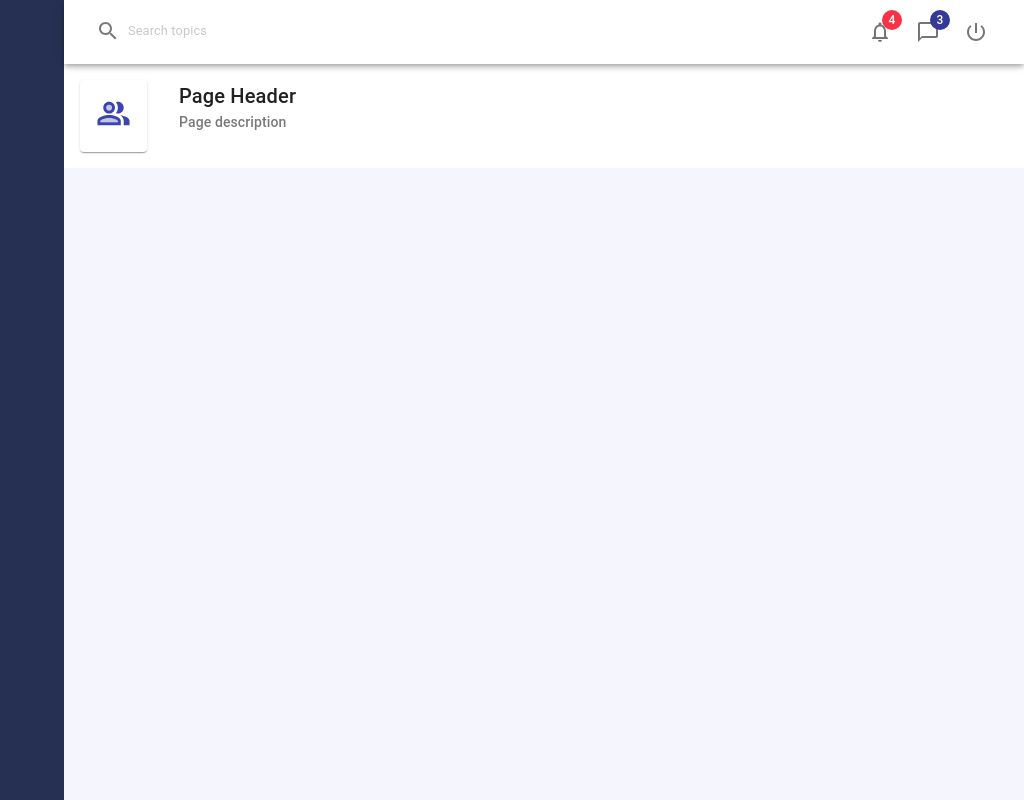
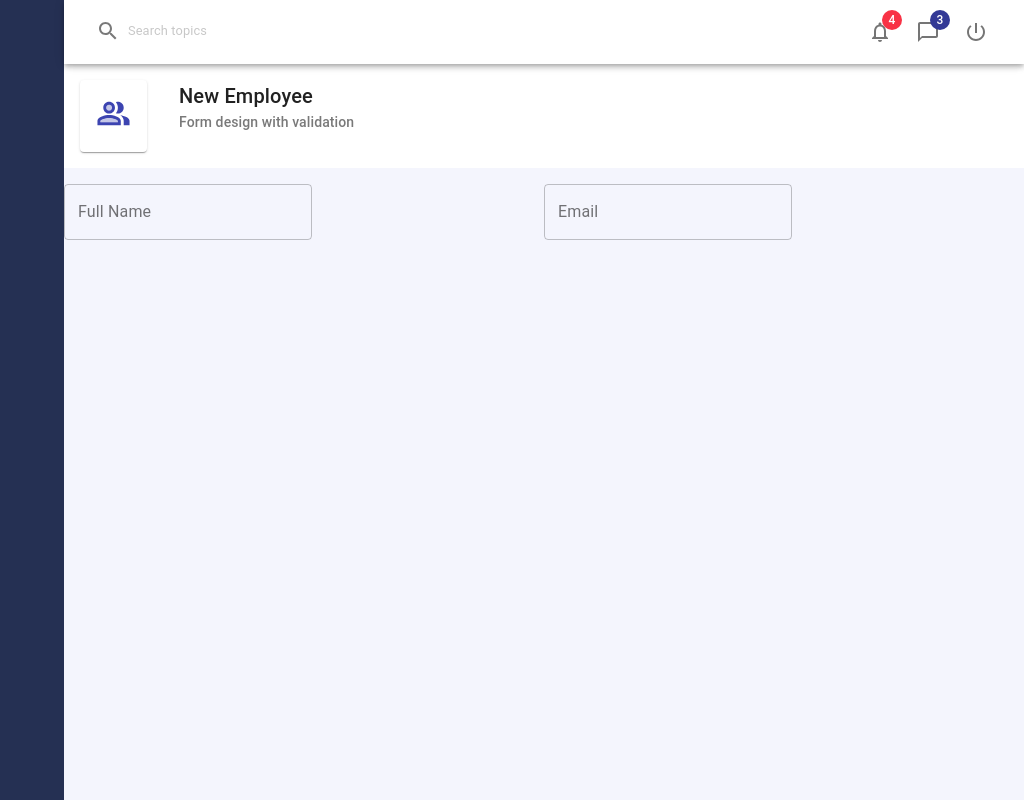
Before and after one commit to jhonnybaltros/React-System-With-MaterialUi, a React (Create React App) app: page / in a window 1280 px wide. Shown: the whole page, without its empty margins (256-1280 px from the left). Built offline with nearby package versions, Linux system fonts and the light colour scheme.

Commit message:
Employee form

```diff
--- a/src/App/App.js
+++ b/src/App/App.js
@@ -3,9 +3,7 @@ import './App.css';
 import SideMenu from '../Components/SideMenu';
 import { createMuiTheme, CssBaseline, makeStyles, ThemeProvider } from '@material-ui/core';
 import Header from '../Components/Header';
-import PageHeader from '../Components/PageHeader';
-import PeopleOutlineTwoToneIcon  from '@material-ui/icons/PeopleAltTwoTone';
-
+import Employees from '../pages/Employees/Employees';
 
 const theme = createMuiTheme({
   palette:{
@@ -19,6 +17,16 @@ const theme = createMuiTheme({
     },
     background: {
       default:"#f4f5fd"
+    },
+    shape:{
+      borderRadius: '12px'
+    },
+    overrides:{
+      MuiAppBarr:{
+        root:{
+          transform:'translateZ(0)'
+        }
+      }
     }
   }
 })
@@ -39,11 +47,7 @@ function App() {
    <SideMenu />
     <div className={classes.appMain}>
       <Header />
-      <PageHeader
-      title="Page Header"
-      subtitle="Page description"
-      icon = {<PeopleOutlineTwoToneIcon fontSize="large" />}
-      />
+      <Employees />
     </div>
     <CssBaseline />
     </ThemeProvider>
--- /dev/null
+++ b/src/pages/Employees/EmployeeForm.js
@@ -0,0 +1,54 @@
+import { Grid, makeStyles, TextField } from '@material-ui/core';
+import React, {useState, useEffect} from 'react'
+
+const useStyle = makeStyles(theme =>({
+    root:{
+        '& .MuiFormControl-root':{
+            width: '80%',
+            margin: theme.spacing(1)
+        }
+    }
+}))
+
+const initialFValues ={
+    id :0,
+    fullName: '',
+    email: '',
+    mobile: '',
+    city: '',
+    gender:'male',
+    departmentID:'',
+    hireDate: new Date(),
+    isPermanent:false,
+}
+
+export default function EmployeeForm() {
+
+   const [values, setValues] = useState(initialFValues);
+   const classes = useStyle();
+
+    return (
+        <form className='classes.root'>
+          <Grid container>
+                <Grid item xs={6}>
+                    <TextField
+                    variant="outlined"
+                    label="Full Name"
+                    value={values.fullName}
+                    />
+                </Grid>
+                <Grid item xs={6}>
+                    <TextField
+                    variant="outlined"
+                    label="Email"
+                    value={values.email}
+                    />
+                </Grid>
+                <Grid item xs={6}>
+
+                </Grid>
+
+          </Grid>
+        </form>
+    )
+}
--- /dev/null
+++ b/src/pages/Employees/Employees.js
@@ -0,0 +1,18 @@
+import React from 'react'
+import EmployeeForm from './EmployeeForm'
+import PageHeader from '../../Components/PageHeader';
+import PeopleOutlineTwoToneIcon  from '@material-ui/icons/PeopleAltTwoTone';
+
+export default function Employees() {
+    return (
+        <>
+        <PageHeader
+      title="New Employee"
+      subtitle="Form design with validation"
+      icon = {<PeopleOutlineTwoToneIcon fontSize="large" />}
+      />
+
+        <EmployeeForm />
+        </>
+    )
+}
```
